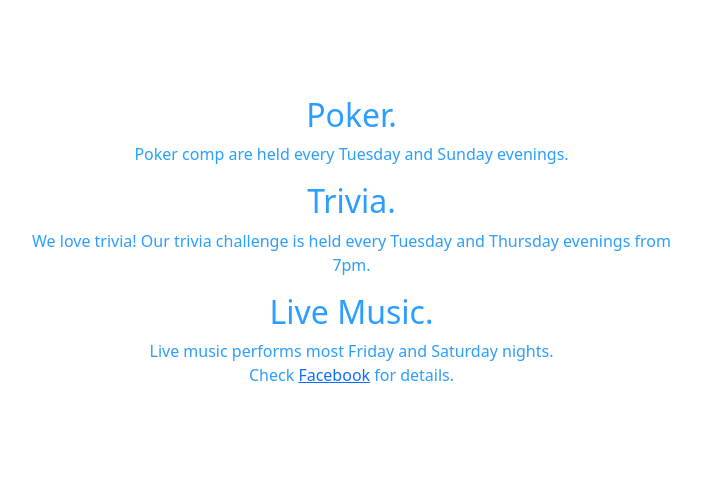
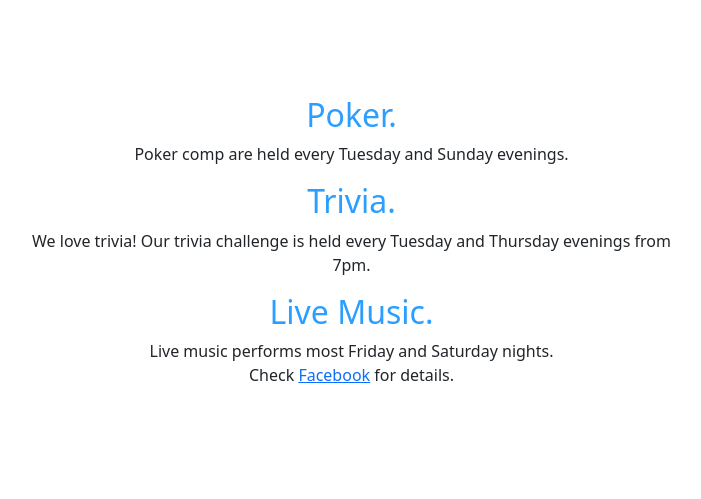
Before and after one commit to HenryRous/HenryRous.github.io, a Jekyll site: the page built from whats-on.html, in a window 1280 px wide. Shown: the part 326-825 px from the top of the page, without its empty margins (51-752 px from the left). Built offline with Jekyll 4.4.1, drawn with Linux system fonts in a browser that asks for light colours; grey boxes are pictures that could not be loaded.

Commit message:
Update whats-on.html

```diff
--- a/whats-on.html
+++ b/whats-on.html
@@ -11,16 +11,16 @@ background: /img/FrontNight_drk.jpg
 <div class="container">
   <div class="row">
     <div class="col-lg-7 col-md-5 text-center">
-        <div class="text-brand">
-          <h2>Poker.</h2>
+        <div>
+          <h2 class="text-brand">Poker.</h2>
           <p>Poker comp are held every Tuesday and Sunday evenings.</p>
         </div>
-        <div class="text-brand">
-          <h2>Trivia.</h2>
+        <div>
+          <h2 class="text-brand">Trivia.</h2>
           <p>We love trivia! Our trivia challenge is held every Tuesday and Thursday evenings from 7pm.</p>
         </div>
-        <div class="text-brand">
-          <h2>Live Music.</h2>
+        <div>
+          <h2 class="text-brand">Live Music.</h2>
           <p>Live music performs most Friday and Saturday nights.<br>Check <a href="https://www.facebook.com/HenryRousTavern/">Facebook</a> for details.</p>
         </div>
     </div>
```
